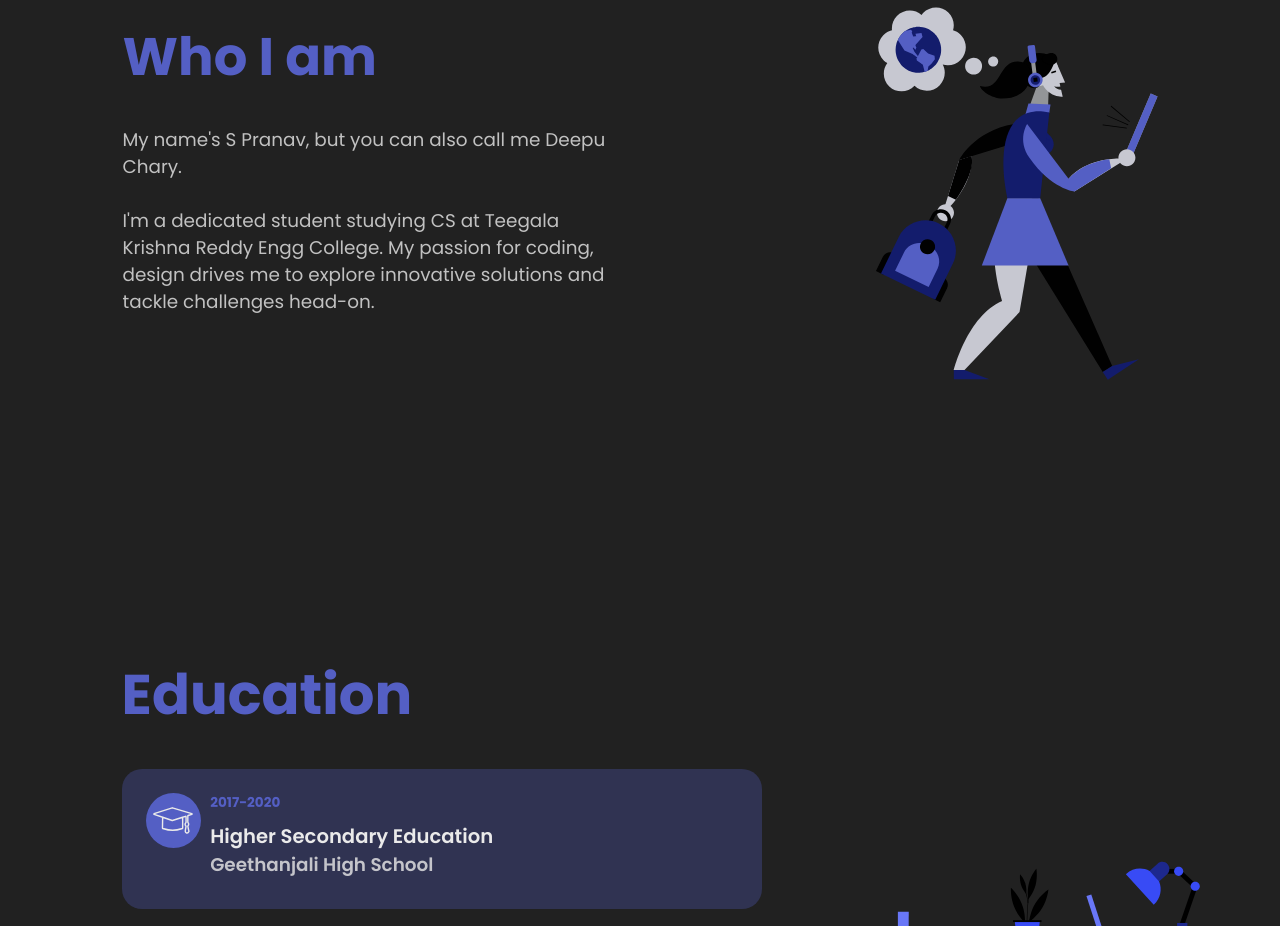
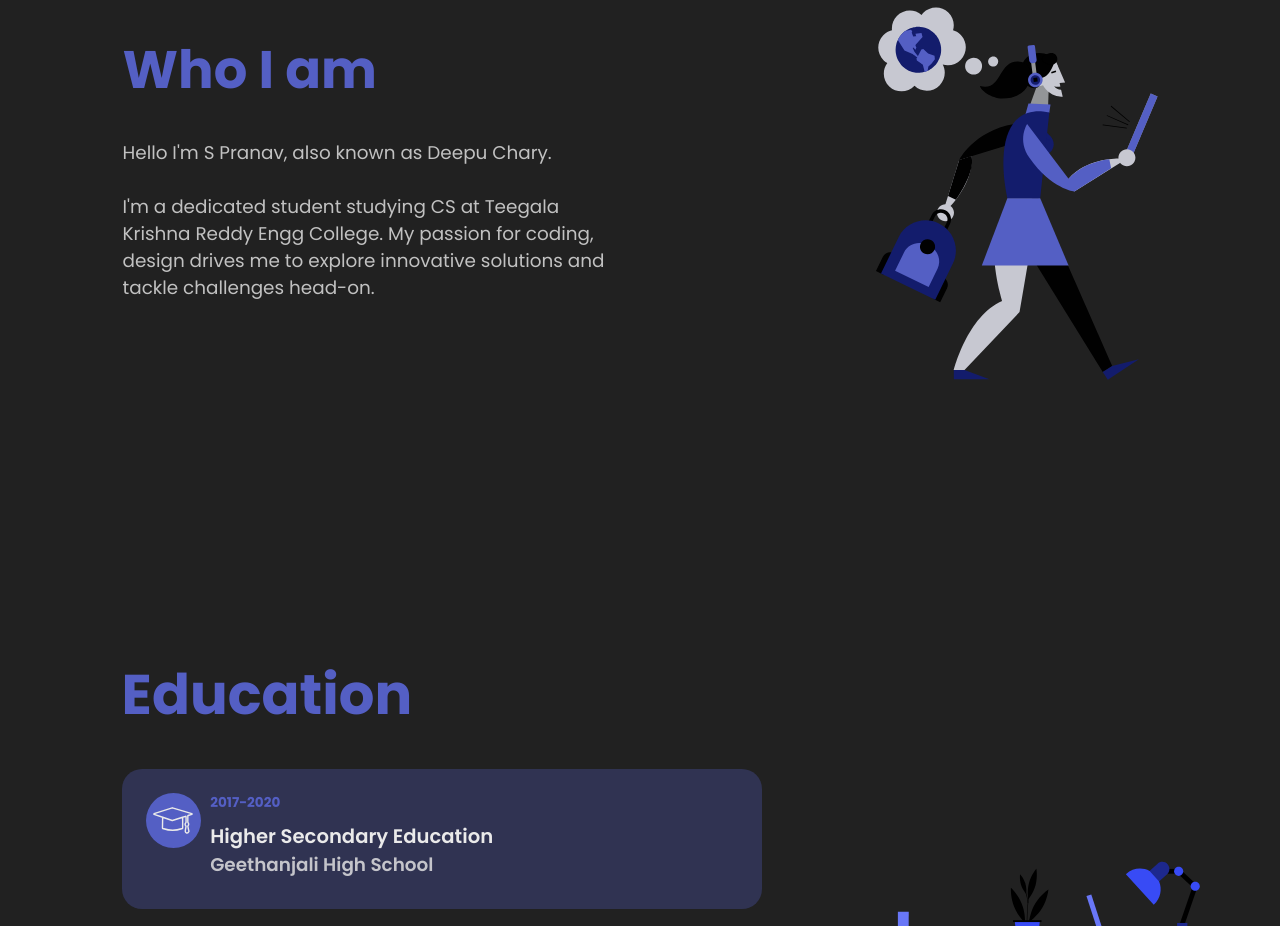
Before and after one commit to deepuchary03/Portfolio, a React (Create React App) app: page / in a window 1280 px wide. Shown: the part 980-1906 px from the top of the page. Built offline with nearby package versions, Linux system fonts and the light colour scheme; a web font is replaced by a local one.

Commit message:
about update

```diff
--- a/src/data/aboutData.js
+++ b/src/data/aboutData.js
@@ -1,6 +1,6 @@
 export const aboutData = {
     title: "Who I am",
-    description1: "My name's S Pranav, but you can also call me Deepu Chary.",
+    description1: "Hello I'm  S Pranav, also known as Deepu Chary.",
     description2: "I'm a dedicated student studying CS at Teegala Krishna Reddy Engg College. My passion for coding, design drives me to explore innovative solutions and tackle challenges head-on.",
     image: 2
 
```
